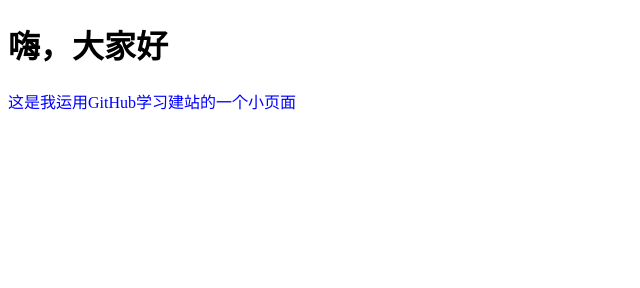
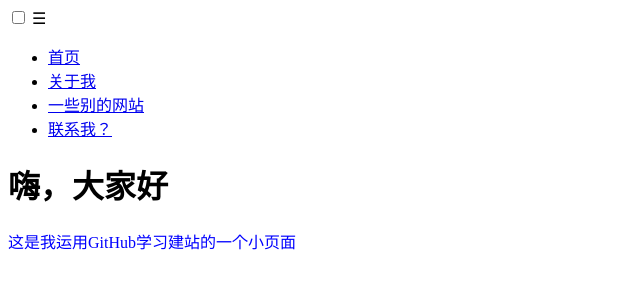
Before and after one commit to 520xiatian/520xiatian.github.io, a plain HTML site: page index.html in a window 1280 px wide. Shown: the whole page, without its empty margins (0-640 px from the left). Drawn offline with Linux system fonts and the light colour scheme.

Commit message:
Update index.html

```diff
--- a/index.html
+++ b/index.html
@@ -7,6 +7,16 @@
     <link rel="stylesheet" href="mystyle.css">
 </head>
 <body>
+    <nav>
+        <input type="checkbox" id="menu-toggle">
+        <label for="menu-toggle" class="menu-icon">&#9776;</label>
+        <ul>
+            <li><a href="#">首页</a></li>
+            <li><a href="#">关于我</a></li>
+            <li><a href="#">一些别的网站</a></li>
+            <li><a href="#">联系我？</a></li>
+        </ul>
+    </nav>
     <h1>嗨，大家好</h1>
     <p>这是我运用GitHub学习建站的一个小页面</p>
 </body>
```
